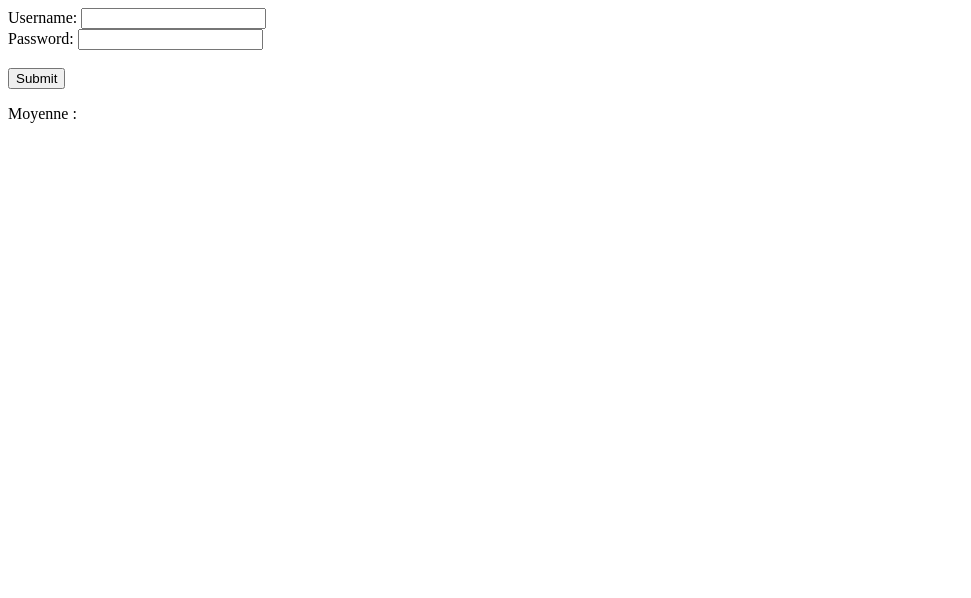
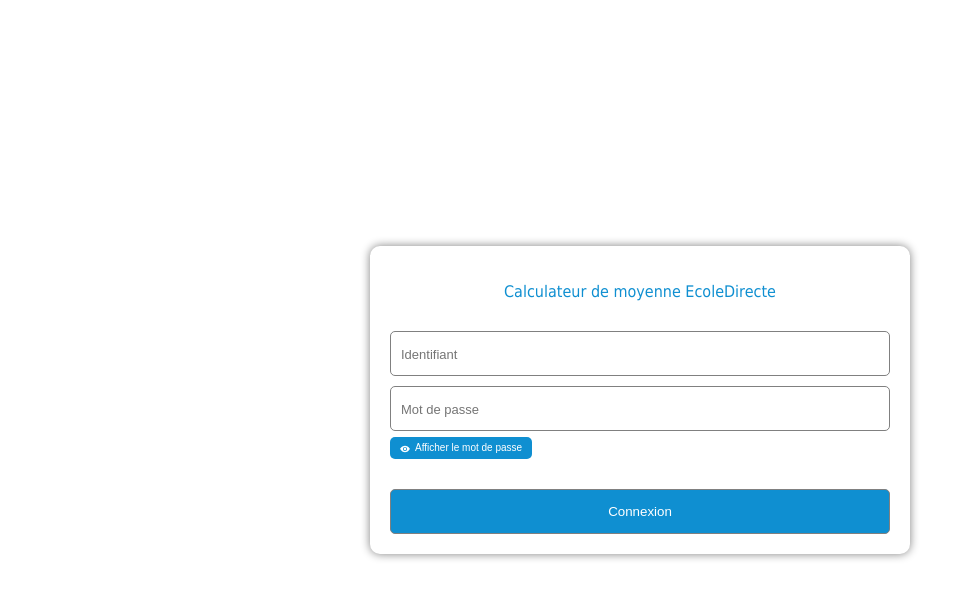
Before and after one commit to feyli/ecoledirecte-moyenne, a website: page index.html in a window 1280 px wide. Shown: the whole page, without its empty margins (0-971 px from the left). Drawn offline with Linux system fonts and the light colour scheme.

Commit message:
V1 (coming soon)

```diff
--- a/index.html
+++ b/index.html
@@ -4,35 +4,23 @@
     <meta charset="UTF-8">
     <meta http-equiv="X-UA-Compatible" content="IE=edge">
     <meta name="viewport" content="width=device-width, initial-scale=1.0">
+    <meta name="theme-color" content="aad8ea">
+    <link rel="stylesheet" href="style.css">
     <title>EcoleDirecte Fetcher</title>
 </head>
 <body>
-    <script src="./scripts.js"></script>
-    <script>
-        let baseUrl = "https://api.ecoledirecte.com/v3";
-
-        async function submit(event) {
-            let form = document.getElementById("credentials");
-            console.log("test")
-            let username = form.elements.username.value;
-            let password = form.elements.password.value;
-            let moyenneText = document.getElementById("moyenne")
-
-            // change moyenne text with moyenne from main() function that returns a promise
-            let promise = main(username, password);
-            console.log(promise)
-        }
-    </script>
-    <form id="credentials">
-        <label>Username:</label>
-        <input type="text" id="username">
-        <br />
-        <label>Password:</label>
-        <input type="password" id="password">
-    </form>
-    <br />
-    <button type="button" onclick='submit(); return false;'>Submit</button>
-    <p></p>
-    Moyenne : <span id="moyenne"></span>
+    <script src="scripts/api.js"></script>
+    <script src="scripts/main.js"></script>
+    <div id="box">
+        <p id="info-text">Calculateur de moyenne EcoleDirecte</p>
+        <div class="form-container">
+            <input type="text" placeholder="Identifiant" id="username" autocomplete="username" autocapitalize="off" class="fields">
+            <input type="password" placeholder="Mot de passe" id="password" autocomplete="current-password" class="fields">
+            <button onclick="toggleView()" id="toggleButton"><svg xmlns="http://www.w3.org/2000/svg" viewBox="0 0 24 24" id="toggleSVG"><path d="M15 12c0 1.654-1.346 3-3 3s-3-1.346-3-3 1.346-3 3-3 3 1.346 3 3zm9-.449s-4.252 8.449-11.985 8.449c-7.18 0-12.015-8.449-12.015-8.449s4.446-7.551 12.015-7.551c7.694 0 11.985 7.551 11.985 7.551zm-7 .449c0-2.757-2.243-5-5-5s-5 2.243-5 5 2.243 5 5 5 5-2.243 5-5z"/></svg><span id="hide/show">Afficher le mot de passe</span></button>
+            <button onclick="submit()" id="submit">Connexion</button>
+        </div>
+        <p id="periodes-header">Périodes</p>
+        <div id="periodes-container"></div>
+    </div>
 </body>
 </html>
--- a/scripts.js
+++ b/scripts/api.js
@@ -24,6 +24,7 @@
         let data = await login(username, password, baseUrl);
         if (!data.token) {
             console.log("Error: invalid credentials, please try again.");
+            resolve("invcrd");
         }
         if (!data.token) return;
         let token = data.token;
@@ -41,7 +42,7 @@
          * @param element.sousMatiere boolean (true if subject is a part of another subject)
          */
             // prompt user for trimester and get grades of that trimester
-        let trimester = 1;
+        let trimester = 3;
         let disciplines = grades.data.periodes[trimester - 1].ensembleMatieres.disciplines
             .filter(element => !element.sousMatiere && element.moyenne)
             .map(element => {
--- /dev/null
+++ b/scripts/main.js
@@ -0,0 +1,57 @@
+let baseUrl = "https://api.ecoledirecte.com/v3";
+let fields;
+let submitButton;
+
+async function submit() {
+    let username = document.getElementById("username").value;
+    let password = document.getElementById("password").value;
+    fields = document.getElementsByClassName("fields");
+    submitButton = document.getElementById("submit")
+
+    let req = login(username, password, baseUrl);
+    disable();
+
+    req.then(data => {
+        if (data.code === 505) {
+            console.log("Error: invalid credentials")
+            enable();
+        }
+    })
+}
+
+async function createButtons(d) {
+    // let promise = getGrades(d.token)
+    let array = {
+
+    }
+}
+
+function toggleView() {
+    let passField = document.getElementById("password");
+    let toggleText = document.getElementById("hide/show");
+
+    let newValue = {
+        "password": ["text", "Afficher le mot de passe"],
+        "text": ["password", "Masquer le mot de passe"]
+    };
+
+    // new regex to filter html beacon out of toggleButton innerHTML
+    let regex = /<[^>]*>/g;
+
+    passField.type = newValue[passField.type][0];
+    toggleText.innerText = newValue[passField.type][1];
+}
+
+function disable() {
+    submitButton.disabled = true;
+    for (let i = 0; i <= fields.length; i++) {
+        fields[i].disabled = true;
+    }
+}
+
+function enable() {
+    submitButton.disabled = false;
+    for (let i = 0; i <= fields.length; i++) {
+        fields[i].disabled = false;
+    }
+}
--- /dev/null
+++ b/style.css
@@ -0,0 +1,134 @@
+:root {
+    --light-primary-color: #0f8fd1;
+    --hover-primary-color: #aad8ea;
+    --light-secondary-color: #e46bad;
+}
+
+html, body {
+    height: 100%;
+}
+
+html {
+    display: table;
+    margin: auto;
+    font-family: Tahoma, Helvetica, Arial, sans-serif;
+}
+
+body {
+    display: table-cell;
+    vertical-align: middle;
+    overflow: hidden;
+}
+
+* {
+    border: 0 solid;
+}
+
+#box {
+    max-width: 500px;
+    padding: 20px;
+    border-radius: 10px;
+    box-shadow: 0 0 10px grey;
+    margin: 20px;
+}
+
+#info-text {
+    color: var(--light-primary-color);
+    text-align: center;
+    margin-bottom: 30px;
+}
+
+.form-container {
+    width: 100%;
+}
+
+.form-container input, #submit {
+    width: 100%;
+    height: 45px;
+    padding: 10px;
+    box-sizing: border-box;
+    border: thin solid grey;
+    border-radius: 5px;
+}
+
+.form-container input {
+    border-width: thin;
+    border-color: grey;
+    font-size: 14px;
+}
+
+.fields:disabled {
+    background-color: whitesmoke;
+    cursor: not-allowed;
+    transition: background-color 125ms;
+}
+
+.form-container input::placeholder {
+    font-size: small;
+}
+
+#username {
+    margin-bottom: 10px;
+}
+
+#password {
+    margin-bottom: 5px;
+}
+
+#toggleSVG {
+    vertical-align: middle;
+    margin-right: 5px;
+    height: 10px;
+    fill: white;
+}
+
+#toggleButton {
+    align-self: flex-start;
+    background-color: var(--light-primary-color);
+    color: white;
+    padding: 5px 10px;
+    border-radius: 5px;
+    font-size: 10px;
+    cursor: pointer;
+}
+
+#submit {
+    margin-top: 30px;
+    background-color: var(--light-primary-color);
+    color: white;
+    border-radius: 5px;
+    cursor: pointer;
+    transition: background-color 125ms
+}
+
+#submit:hover {
+    border: initial;
+}
+
+#submit:disabled {
+    background-color: var(--hover-primary-color);
+    border: initial;
+    cursor: wait;
+}
+
+#periodes-header {
+    display: none;
+}
+
+#periodes-container:empty {
+    margin: 0;
+}
+
+#periodes-container {
+    margin-top: 30px;
+}
+
+@media screen and (max-width: 450px) {
+    #box {
+        box-shadow: none;
+    }
+}
+
+button {
+    touch-action: manipulation;
+}
```
